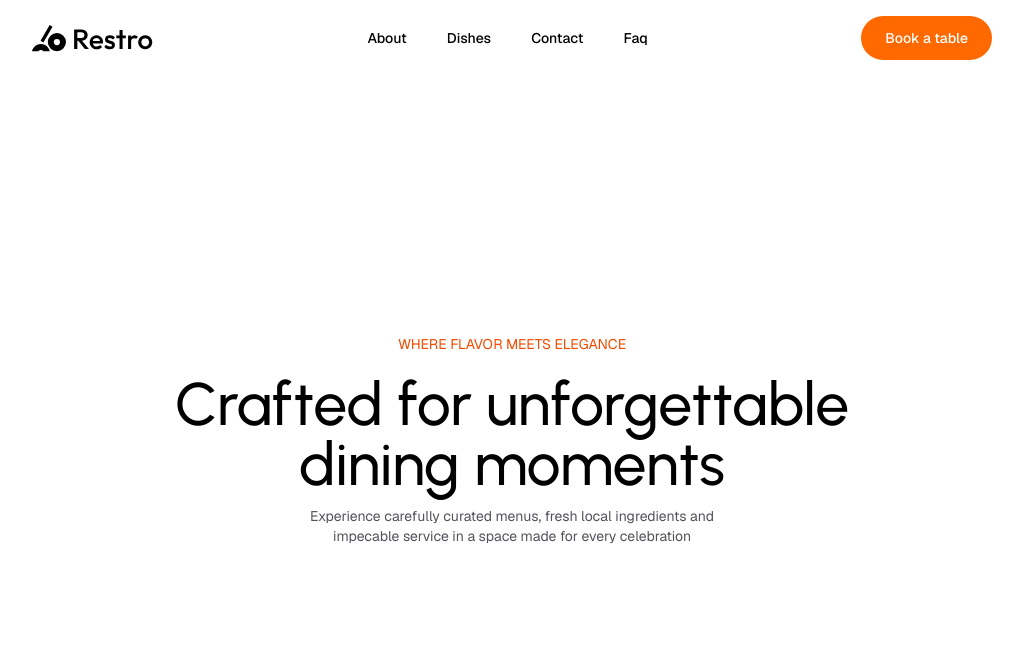
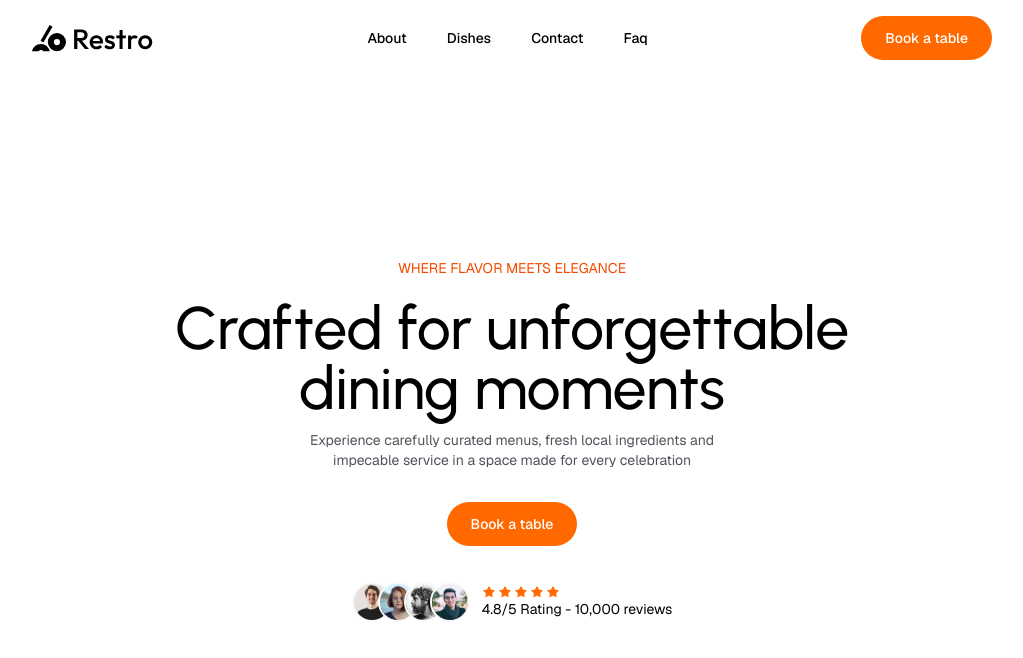
Before and after one commit to Jisap/vite-react-restro, a React (Vite) app: page / in a window 1280 px wide. Shown: the top 658 px of the page, without its empty margins (128-1151 px from the left). Built offline with nearby package versions, Linux system fonts and the light colour scheme.

Commit message:
feat: add HeroSection component with animated typography and rating overview

```diff
--- a/src/sections/HeroSection.tsx
+++ b/src/sections/HeroSection.tsx
@@ -1,5 +1,14 @@
 import React from 'react'
 import Animated from '../components/Animated'
+import { Star } from 'lucide-react'
+
+
+const avatars = [
+  "/assets/user-1.jpeg",
+  "/assets/user-2.jpeg",
+  "/assets/user-3.jpeg",
+  "/assets/user-4.jpeg"
+]
 
 const HeroSection = () => {
   return (
@@ -26,6 +35,35 @@
           Experience carefully curated menus, fresh local ingredients and impecable service in a space made for every celebration
         </p>
       </Animated>
+
+      <Animated>
+        <a href="#booking-process" className='bg-orange-500 hover:bg-orange-600 text-white font-medium px-6 py-3 mt-8 rounded-full block transition'>
+          Book a table
+        </a>
+      </Animated>
+
+      <Animated className='flex items-center justify-center md:justify-start mt-9'>
+        <div className='flex -space-x-3.5 pr-3'>
+          {avatars.map((src, i) => (
+            <img
+              key={i}
+              src={src}
+              alt="guest"
+              className='size-10 border-2 border-slate-50 rounded-full hover:-translate-y-px transition'
+            />
+          ))}
+        </div>
+
+        <div>
+          <div className='flex items-center gap-0.5'>
+            {[...Array(5)].map((_, i) => (
+              <Star key={i} className="size-3.5 fill-orange-500 text-orange" color="orange-500" />
+
+            ))}
+          </div>
+          <p>4.8/5 Rating - 10,000 reviews</p>
+        </div>
+      </Animated>
     </section>
   )
 }
```
